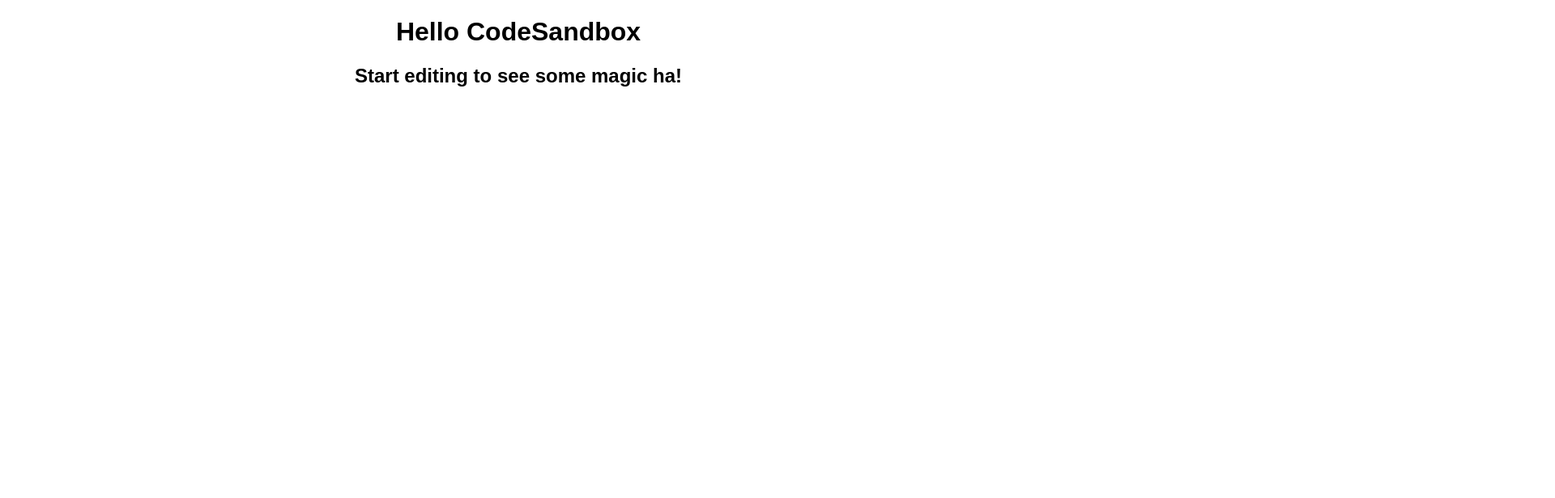
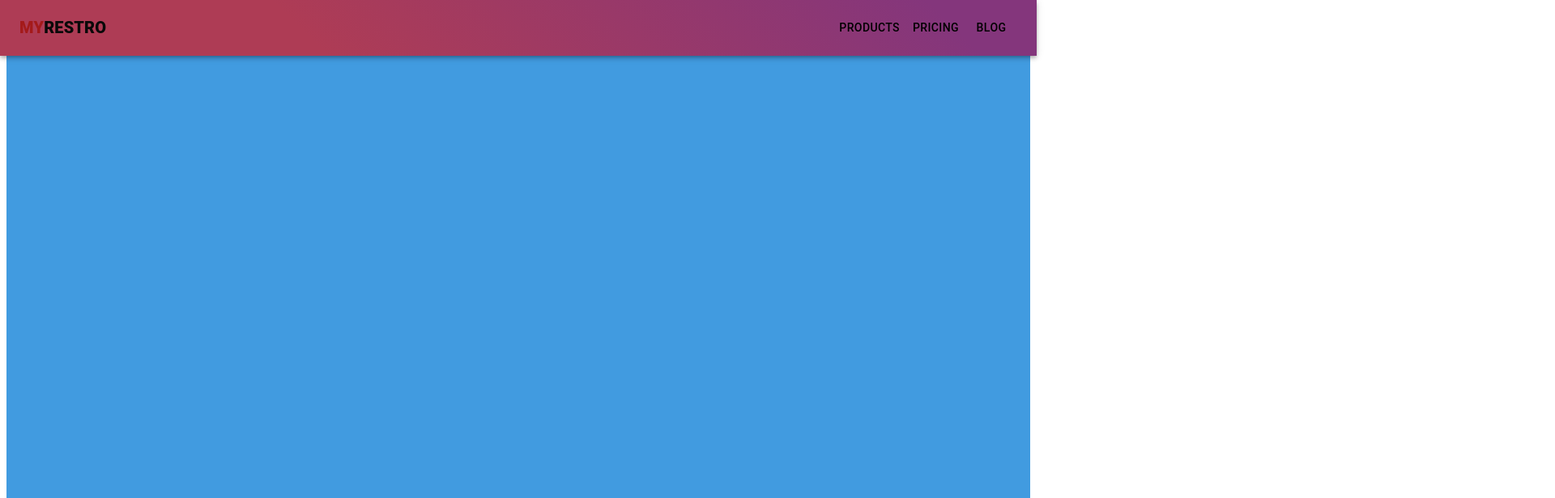
Before and after one commit to Mayankgangwr/RestroWebsite, a React (Create React App) app: page / in a window 1280 px wide. Shown: the top 616 px of the page at 81% size, 1920 px wide, since content can reach past the window. Built offline with nearby package versions, Linux system fonts and the light colour scheme.

Commit message:
Update 6 files

```diff
--- a/src/App.js
+++ b/src/App.js
@@ -1,10 +1,17 @@
+import React from "react";
+import Nav from "./component/nav";
+import HomeSlider from "./component/Home-Slider";
 import "./styles.css";
 
 export default function App() {
   return (
+    <>
+    <Nav/>
+    <HomeSlider/>
     <div className="App">
       <h1>Hello CodeSandbox</h1>
       <h2>Start editing to see some magic ha!</h2>
     </div>
+    </>
   );
 }
--- /dev/null
+++ b/src/component/Home-Slider.jsx
@@ -0,0 +1,30 @@
+import React from "react";
+import Slider from "react-slick";
+
+export default function HomeSlider() {
+  var settings = {
+    dots: true,
+    infinite: true,
+    speed: 500,
+    slidesToShow: 1,
+    slidesToScroll: 1
+  };
+  return (
+<div className="container">
+        <Slider {...settings}>
+          <div>
+            <img src="http://placekitten.com/g/400/200" />
+          </div>
+          <div>
+            <img src="http://placekitten.com/g/400/200" />
+          </div>
+          <div>
+            <img src="http://placekitten.com/g/400/200" />
+          </div>
+          <div>
+            <img src="http://placekitten.com/g/400/200" />
+          </div>
+        </Slider>
+      </div>
+  );
+}
--- /dev/null
+++ b/src/component/nav.js
@@ -0,0 +1,120 @@
+import React, { useState } from "react";
+import AppBar from "@mui/material/AppBar";
+import Box from "@mui/material/Box";
+import Toolbar from "@mui/material/Toolbar";
+import IconButton from "@mui/material/IconButton";
+import Typography from "@mui/material/Typography";
+import Menu from "@mui/material/Menu";
+import MenuIcon from "@mui/icons-material/Menu";
+import Container from "@mui/material/Container";
+import Button from "@mui/material/Button";
+import MenuItem from "@mui/material/MenuItem";
+const pages = ["Products", "Pricing", "Blog"];
+function Nav() {
+  const [anchorElNav, setAnchorElNav] = useState("");
+
+  const handleOpenNavMenu = (event) => {
+    setAnchorElNav(event.currentTarget);
+  };
+
+  const handleCloseNavMenu = () => {
+    setAnchorElNav(null);
+  };
+
+  return (
+    <AppBar
+      position="fixed"
+      sx={{
+        background:
+          "linear-gradient(45deg, #ae3c55 30%, #84367c 90%)",
+      }}
+    >
+      <Container maxWidth="xl">
+        <Toolbar disableGutters>
+          <Typography
+            variant="h6"
+            noWrap
+            component="a"
+            href="/"
+            sx={{
+              flexGrow: 1,
+              mr: 2,
+              display: { xs: "none", md: "flex" },
+
+              fontWeight: 900,
+              color: "rgb(164 26 26)",
+              textDecoration: "none",
+            }}
+          >
+            MY<div style={{ color: "rgb(10 9 9)" }}>RESTRO</div>
+          </Typography>
+          <Box sx={{ flexGrow: 1, display: { xs: "flex", md: "none" } }}>
+            <IconButton
+              size="large"
+              aria-label="account of current user"
+              aria-controls="menu-appbar"
+              aria-haspopup="true"
+              onClick={handleOpenNavMenu}
+              color="inherit"
+            >
+              <MenuIcon />
+            </IconButton>
+            <Menu
+              id="menu-appbar"
+              anchorEl={anchorElNav}
+              anchorOrigin={{
+                vertical: "bottom",
+                horizontal: "left",
+              }}
+              keepMounted
+              transformOrigin={{
+                vertical: "top",
+                horizontal: "left",
+              }}
+              open={Boolean(anchorElNav)}
+              onClose={handleCloseNavMenu}
+              sx={{
+                display: { xs: "block", md: "none" },
+              }}
+            >
+              {pages.map((page) => (
+                <MenuItem key={page} onClick={handleCloseNavMenu}>
+                  <Typography textAlign="center">{page}</Typography>
+                </MenuItem>
+              ))}
+            </Menu>
+          </Box>
+          <Typography
+            variant="h5"
+            noWrap
+            component="a"
+            href=""
+            sx={{
+              mr: 2,
+              display: { xs: "flex", md: "none" },
+              flexGrow: 1,
+              fontWeight: 900,
+
+              color: "rgb(164 26 26)",
+              textDecoration: "none",
+            }}
+          >
+            MY<div style={{ color: "rgb(10 9 9)" }}>RESTRO</div>
+          </Typography>
+          <Box sx={{ display: { xs: "none", md: "flex" } }}>
+            {pages.map((page) => (
+              <Button
+                key={page}
+                onClick={handleCloseNavMenu}
+                sx={{ my: 2, color: "#000", display: "block" }}
+              >
+                {page}
+              </Button>
+            ))}
+          </Box>
+        </Toolbar>
+      </Container>
+    </AppBar>
+  );
+}
+export default Nav;
--- a/src/styles.css
+++ b/src/styles.css
@@ -1,4 +1,13 @@
 .App {
   font-family: sans-serif;
   text-align: center;
+  margin-top:64px;
 }
+.container {
+  padding: 40px;
+  background: #419be0;
+}
+
+.slick-slide img {
+  margin: auto;
+}
```
Also changed, not shown: package.json (+19 -3 lines), 1 other file (tests, documents, lock files or other folders).
